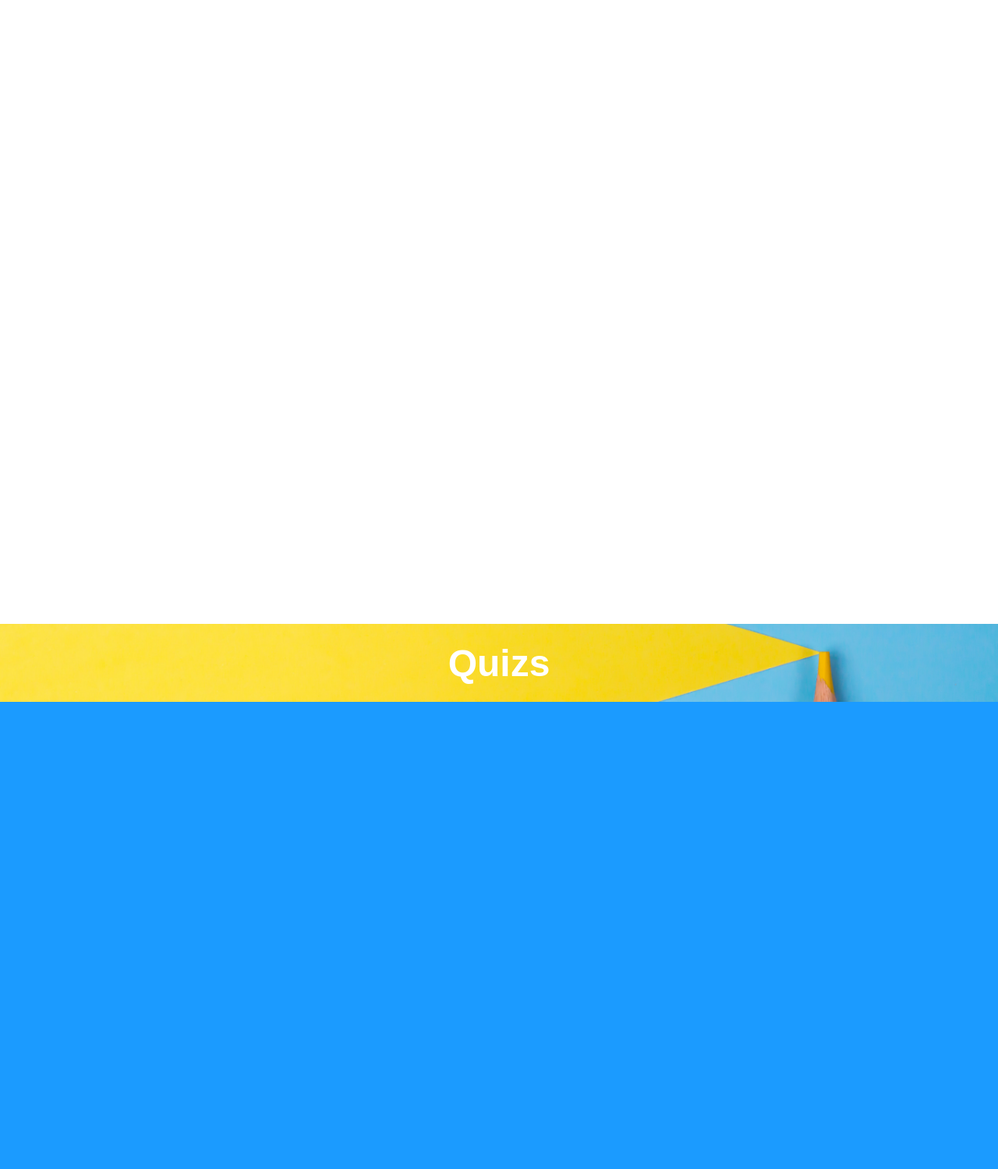
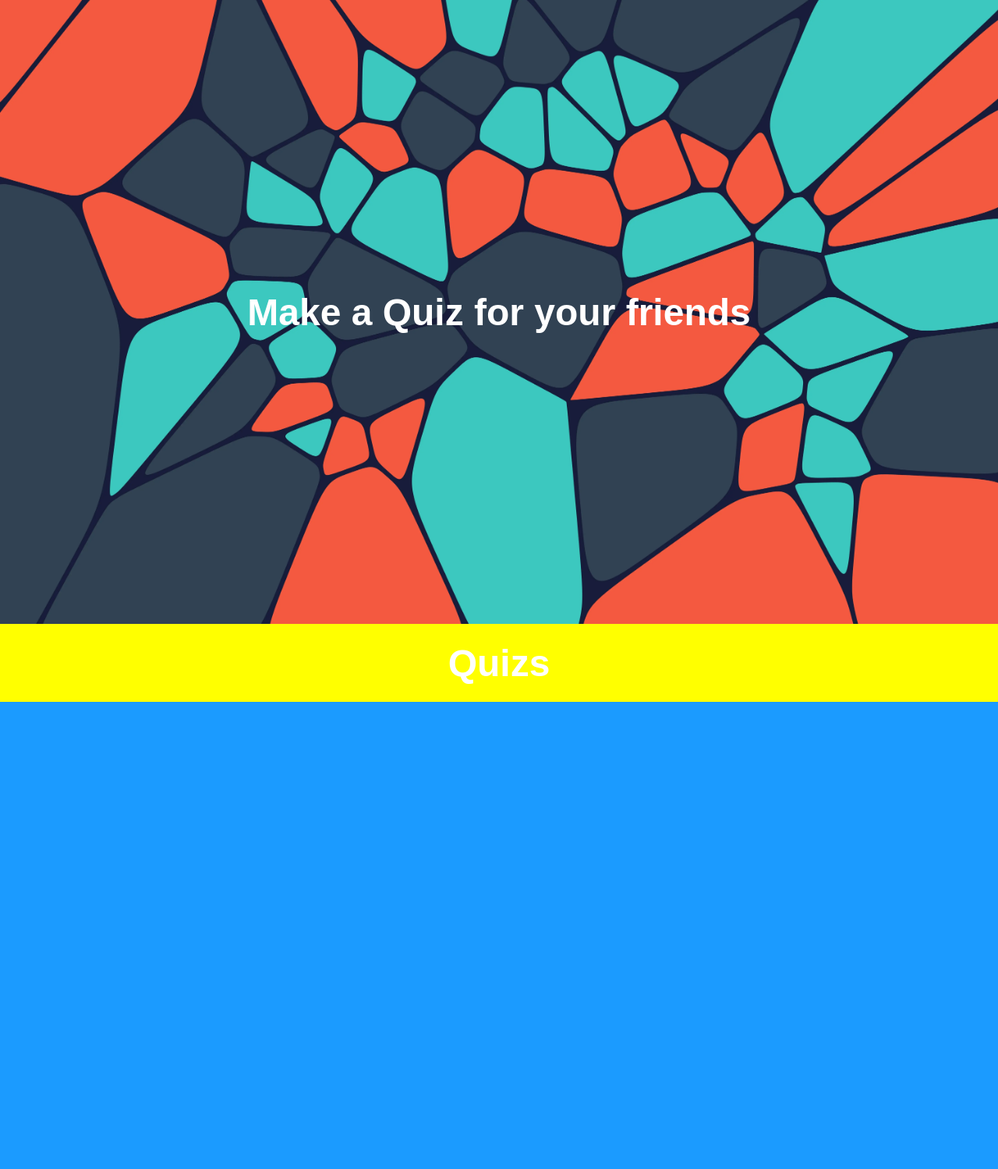
Before and after one commit to KKA-0/Quiska, a PHP site: page / in a window 1280 px wide. Shown: the part 80-1579 px from the top of the page at 78% size. Run offline with PHP 8.4, Linux system fonts and the light colour scheme; some libraries are stand-ins or nearby versions.

Commit message:
Update style.css

```diff
--- a/style.css
+++ b/style.css
@@ -54,7 +54,7 @@ a.login{
 .box1{
     height: 100vh;
     width: 100%;
-    background-image: url();
+    background-image: url(img1.webp);
     background-size: cover;
     background-position: center;
     display: table;
@@ -64,7 +64,7 @@ a.login{
 .box2{
     height: 100px;
     width: 100%;
-    background-image: url(img2.jpg);
+    background: yellow;
     background-size: cover;
     background-position: center;
     display: table;
```
